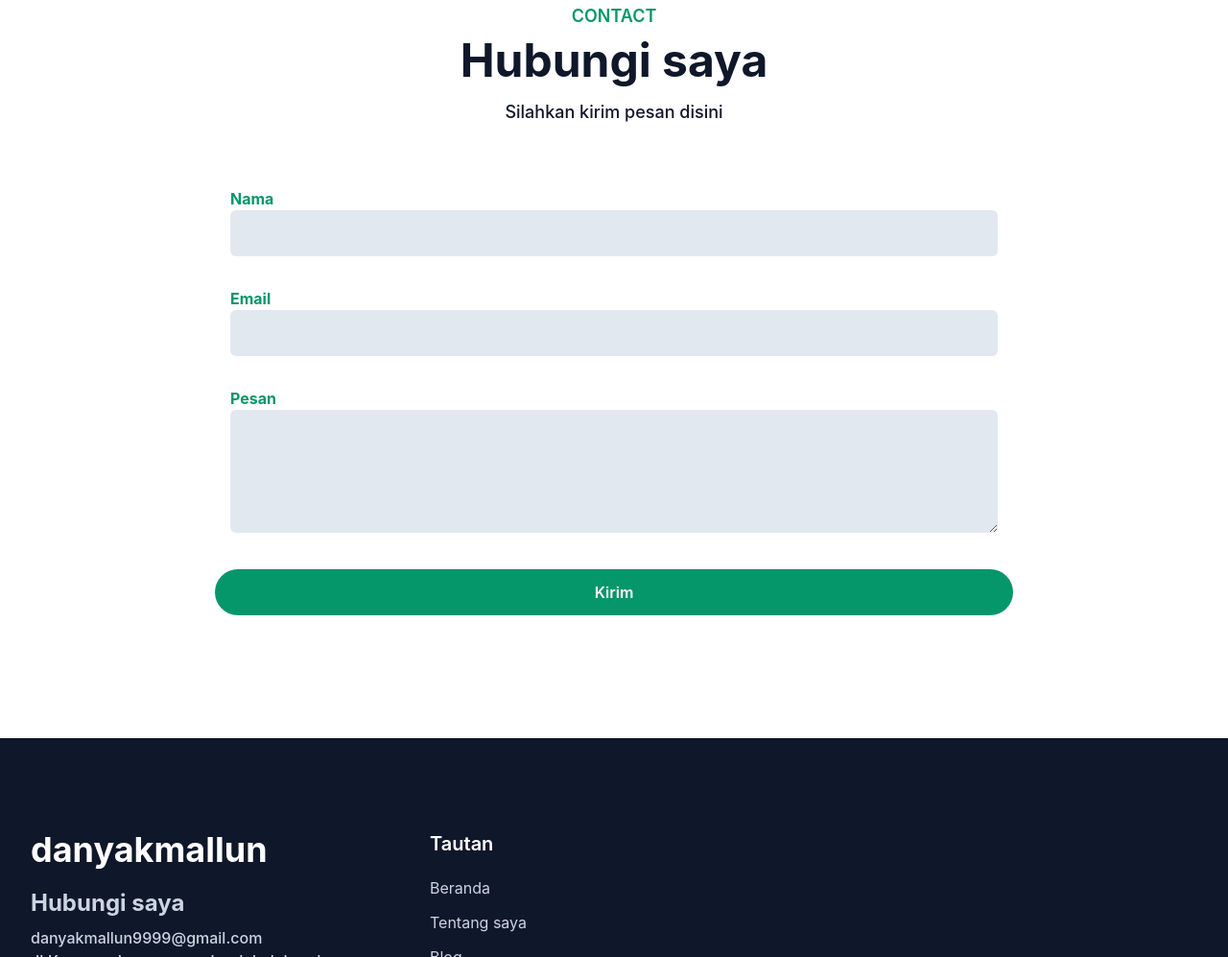
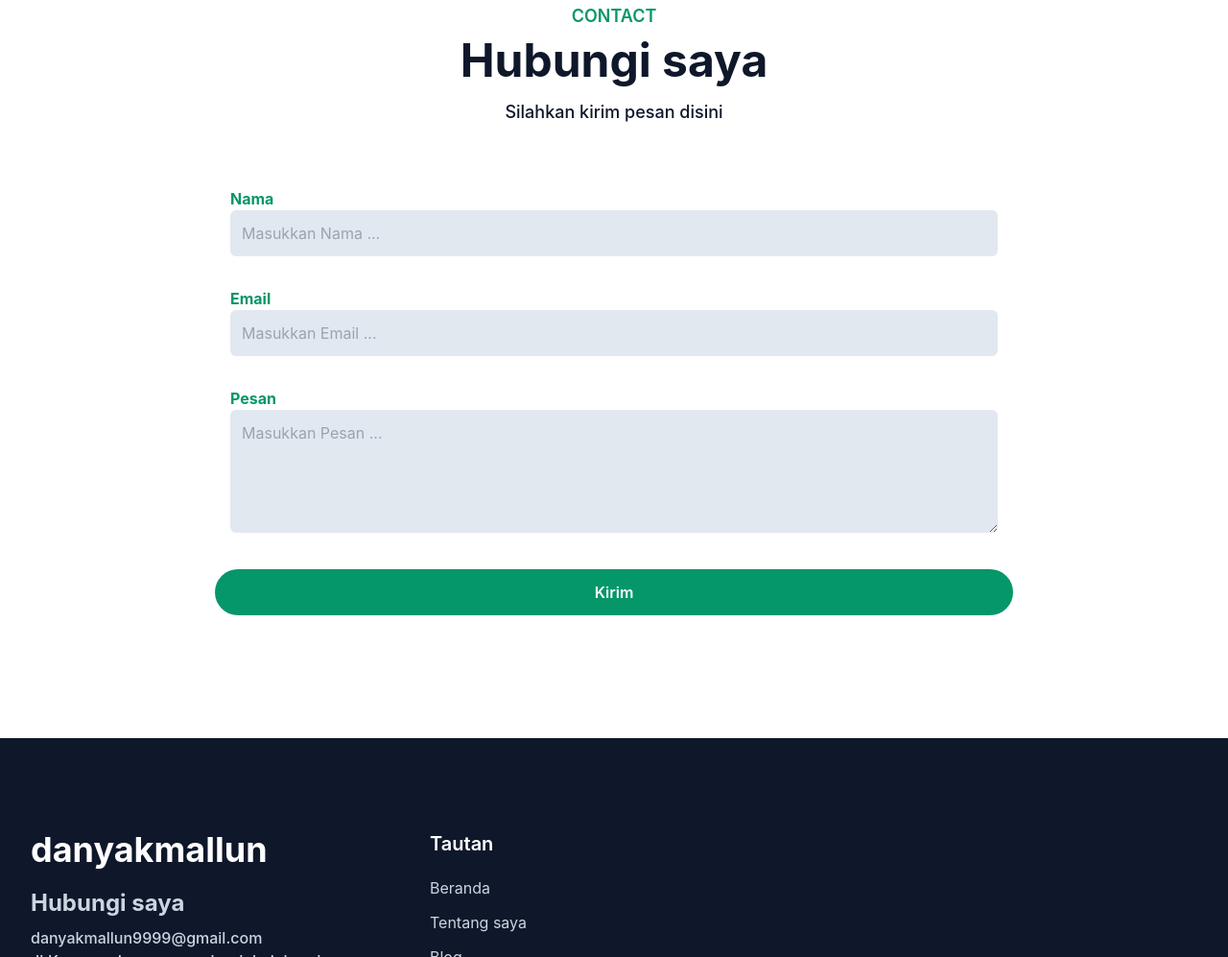
Before and after one commit to danyakmallun/danyakmallun.github.io, a website: page index.html in a window 1280 px wide. Shown: the part 4614-5611 px from the top of the page at 96% size. Drawn offline with nearby package versions, Linux system fonts and the light colour scheme; files whose address does not match are found by name.

Commit message:
menambahkan beberapa fitur

```diff
--- a/index.html
+++ b/index.html
@@ -1,5 +1,5 @@
 <!DOCTYPE html>
-<html lang="en" class="scroll-smooth">
+<html lang="en" class="scroll-smooth dark">
   <head>
     <meta charset="UTF-8" />
     <meta http-equiv="X-UA-Compatible" content="IE=edge" />
@@ -669,40 +669,46 @@
         <form name="submit-to-google-sheet">
           <div class="w-full lg:w-2/3 lg:mx-auto">
             <div class="w-full px-4 mb-8">
-              <label for="name" class="text-base font-bold text-primary"
-                >Nama</label
-              >
+              <label for="name">
+                <span class="text-base font-bold text-primary">Nama</span>
                 <input
+                  placeholder="Masukkan Nama ..."
                   name="nama"
                   required
                   type="text"
                   id="name"
                   class="w-full bg-slate-200 text-dark p-3 rounded-md focus:outline-none focus:ring-primary focus:ring-1 focus:border-primary"
                 />
+              </label
+              >
             </div>
             <div class="w-full px-4 mb-8">
-              <label for="name" class="text-base font-bold text-primary"
-                >Email</label
-              >
+              <label for="email" >
+                <span class="text-base font-bold text-primary">Email</span>
                 <input
+                  placeholder="Masukkan Email ..."
                   name="email"
                   required
                   type="email"
-                id="Email"
-                class="w-full bg-slate-200 text-dark p-3 rounded-md focus:outline-none focus:ring-primary focus:ring-1 focus:border-primary"
+                  id="email"
+                  class="peer w-full bg-slate-200 p-3 rounded-md focus:outline-none focus:ring-primary focus:ring-1 focus:border-primary invalid:text-pink-700 focus:invalid:text-pink-700 invalid:border-pink-700"
                 />
+              </label>
             </div>
+
             <div class="w-full px-4 mb-8">
-              <label for="name" class="text-base font-bold text-primary"
-                >Pesan</label
-              >
+              <label for="pesan">
+                <span class="text-base font-bold text-primary">Pesan</span>
                   <textarea
                   required
+                  placeholder="Masukkan Pesan ..."
                   name="pesan"
                   type="text"
-                id="name"
-                class="w-full bg-slate-200 text-dark p-3 rounded-md focus:outline-none focus:ring-primary focus:ring-1 focus:border-primary h-32"
-              ></textarea>
+                  id="pesan"
+                  class="w-full bg-slate-200 text-dark p-3 rounded-md focus:outline-none focus:ring-primary focus:ring-1 focus:border-primary h-32"></textarea>
+                </label
+              >
+
             </div>
             <div class="w-full">
               <button
```
Also changed, not shown: kartu/kartu.html (+2 -2 lines), materi/materi.html (+2 -2 lines), README.md, src/output.css. Lines whose indentation alone changed are shown as unchanged.
